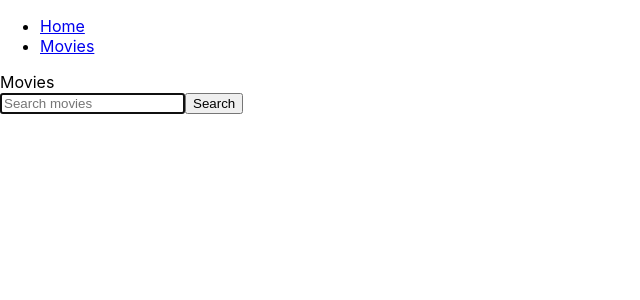
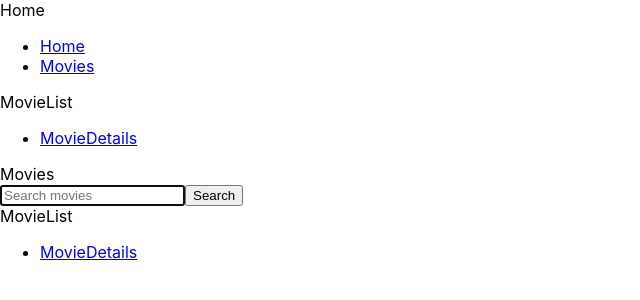
Before and after one commit to Midland707/goit-react-hw-05-movies, a React (Create React App) app: page /movies in a window 1280 px wide. Shown: the top 300 px of the page, without its empty margins (0-640 px from the left). Built offline with nearby package versions, Linux system fonts and the light colour scheme.

Commit message:
bugfix Routes

```diff
--- a/src/components/App.jsx
+++ b/src/components/App.jsx
@@ -1,5 +1,5 @@
-import { lazy, Suspense } from 'react';
-import { NavLink, Routes, Route } from 'react-router-dom';
+import { lazy} from 'react';
+import { Routes, Route } from 'react-router-dom';
 // import Home from 'pages/Home';
 // import Movies from 'pages/Movies';
 // import MovieDetails from 'components/MovieDetails/MovieDetails';
@@ -24,21 +24,15 @@ export const App = () => {
     //   color: '#010101',
     // }}
     >
-      <ul>
-        <li>
-          <NavLink to="/">Home</NavLink>
-        </li>
-        <li>
-          <NavLink to="/movies">Movies</NavLink>
-        </li>
-      </ul>
+
       <Routes>
-        <Route path="/" element={<Home />} />
+        <Route path="/" element={<Home />}>
         <Route path="/movies" element={<Movies />} />
         <Route path="/movies/:movieId" element={<MovieDetails />}>
           <Route path="cast" element={<Cast />} />
           <Route path="reviews" element={<Reviews />} />
         </Route>
+</Route>
         <Route path="*" element={<Home />} />
       </Routes>
     </div>
--- a/src/pages/Home.jsx
+++ b/src/pages/Home.jsx
@@ -1,6 +1,7 @@
 // import { useEffect } from 'react';
 // import { Link } from 'react-router-dom';
-import { lazy } from 'react';
+import { lazy, Suspense } from 'react';
+import { NavLink, Outlet } from 'react-router-dom';
 
 // import MovieList from 'components/MovieList/MovieList';
 // import getImages from '../service/moviesApi';
@@ -14,7 +15,18 @@ const Home = () => {
   return (
     <div>
       Home
-      {/* <MovieList /> */}
+          <ul>
+        <li>
+          <NavLink to="/">Home</NavLink>
+        </li>
+        <li>
+          <NavLink to="/movies">Movies</NavLink>
+        </li>
+      </ul>
+      <MovieList />
+      <Suspense fallback={<div>Loading subpage...</div>}>
+        <Outlet />
+      </Suspense>
     </div>
   );
 };
--- a/src/pages/Movies.jsx
+++ b/src/pages/Movies.jsx
@@ -36,7 +36,7 @@ const Movies = () => {
         />
         <button type="submit">Search</button>
       </form>
-      {/* <MovieList /> */}
+      <MovieList />
     </div>
   );
 };
```
